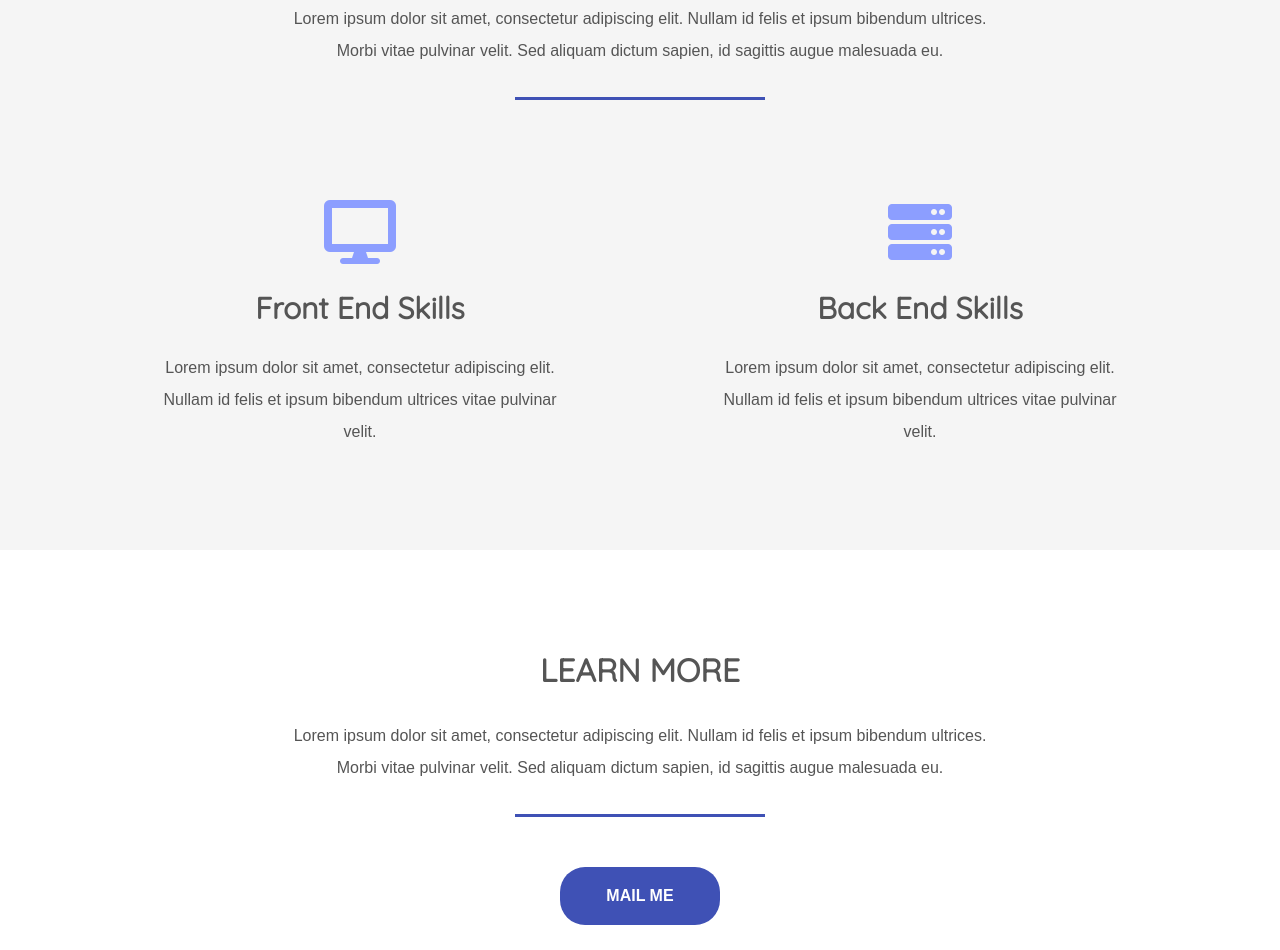
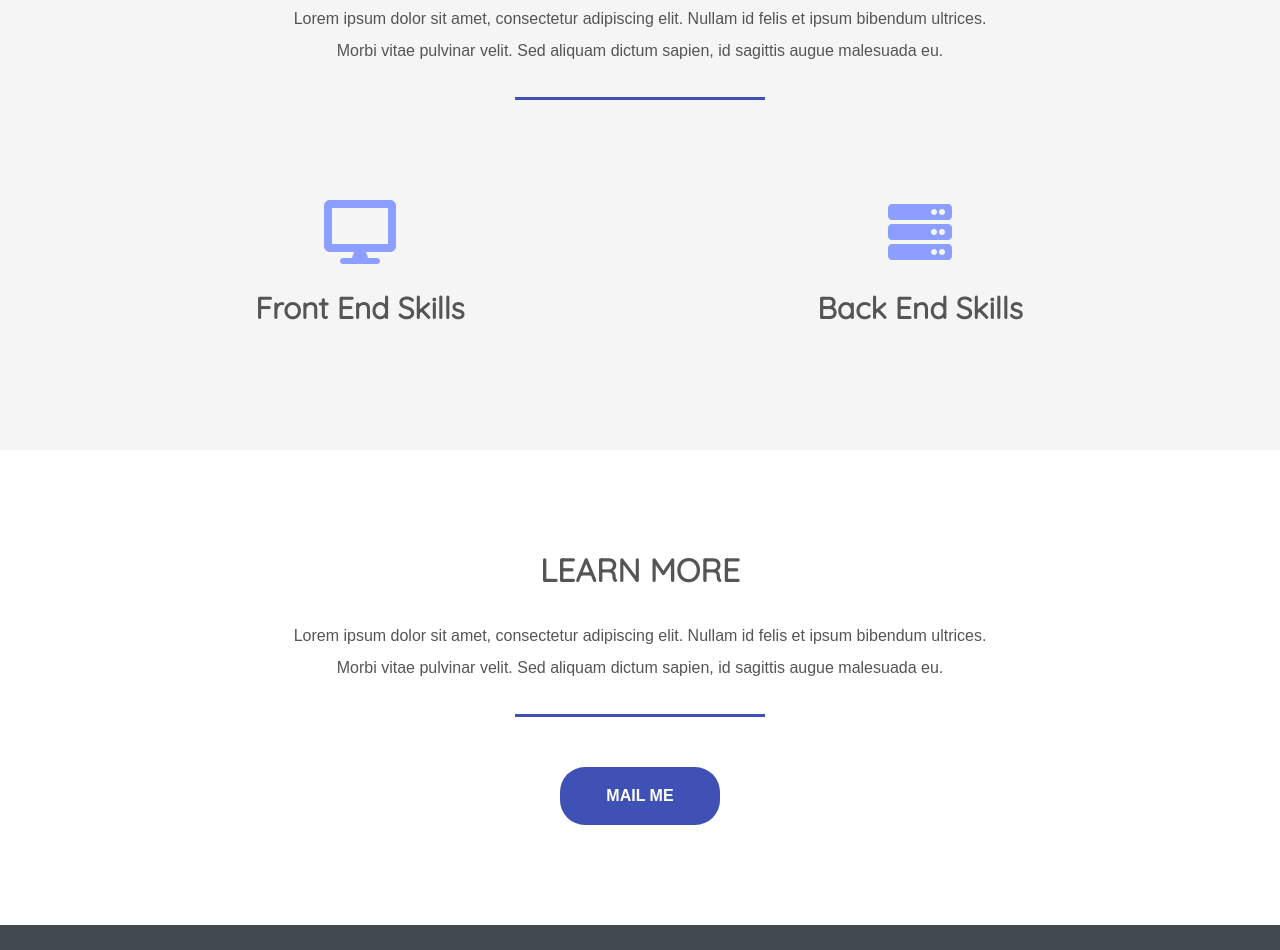
Before and after one commit to JoshyBMate/freelanceSite, a plain HTML site: page index.html in a window 1280 px wide. Shown: the part 1691-2641 px from the top of the page. Drawn offline with nearby package versions, Linux system fonts and the light colour scheme.

Commit message:
Add files via upload

```diff
--- a/assets/css/styles.css
+++ b/assets/css/styles.css
@@ -220,10 +220,6 @@ a.btn:hover{
 
 }
 
-.profile .grid li p{
-  text-align: center;
-}
-
 .profile-img {
   width: 300px;
   border-radius: 50%;
@@ -260,7 +256,7 @@ a.btn:hover{
 
 .skills-hide {
   height: auto;
-  max-height: 300px;
+  max-height: 200px;
   overflow: hidden;
 }
 
--- a/index.html
+++ b/index.html
@@ -47,7 +47,7 @@
       <li class="grid-main-li-1 skills-hide">
         <i class="fas fa-desktop fa-4x skills-icon-1 skills-icon-animation"></i>
         <h4>Front End Skills</h4>
-        <p>Lorem ipsum dolor sit amet, consectetur adipiscing elit. Nullam id felis et ipsum bibendum ultrices vitae pulvinar velit.</p>
+
         <ul class="grid grid-sub">
           <li>
             <i class="fab fa-html5 fa-4x"></i>
@@ -66,7 +66,7 @@
       <li class="grid-main-li-2 skills-hide">
         <i class="fas fa-server fa-4x skills-icon-2 skills-icon-animation"></i>
         <h4>Back End Skills</h4>
-        <p>Lorem ipsum dolor sit amet, consectetur adipiscing elit. Nullam id felis et ipsum bibendum ultrices vitae pulvinar velit.</p>
+
         <ul class="grid grid-sub">
           <li>
             <i class="fab fa-php fa-4x"></i>
```
